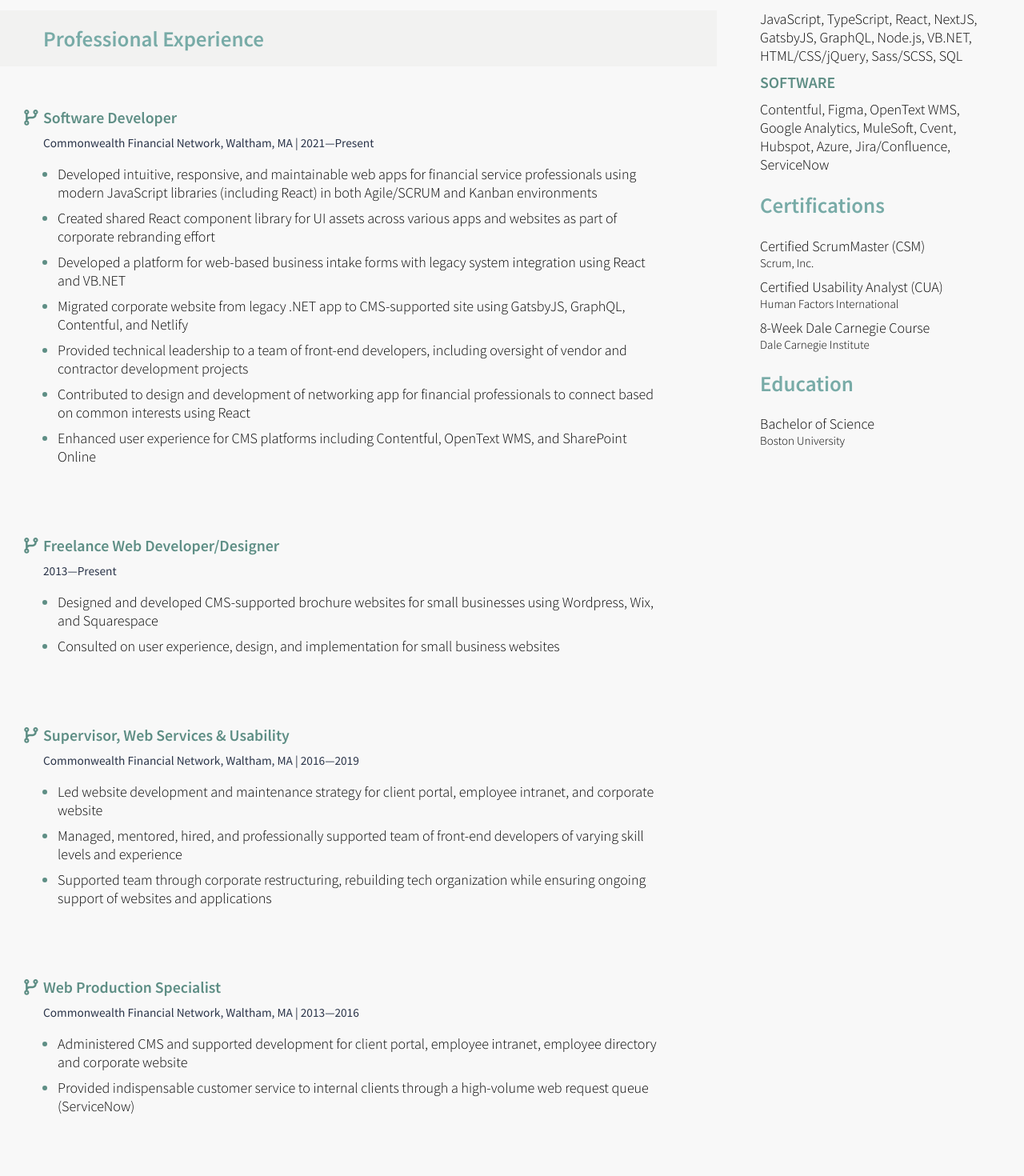
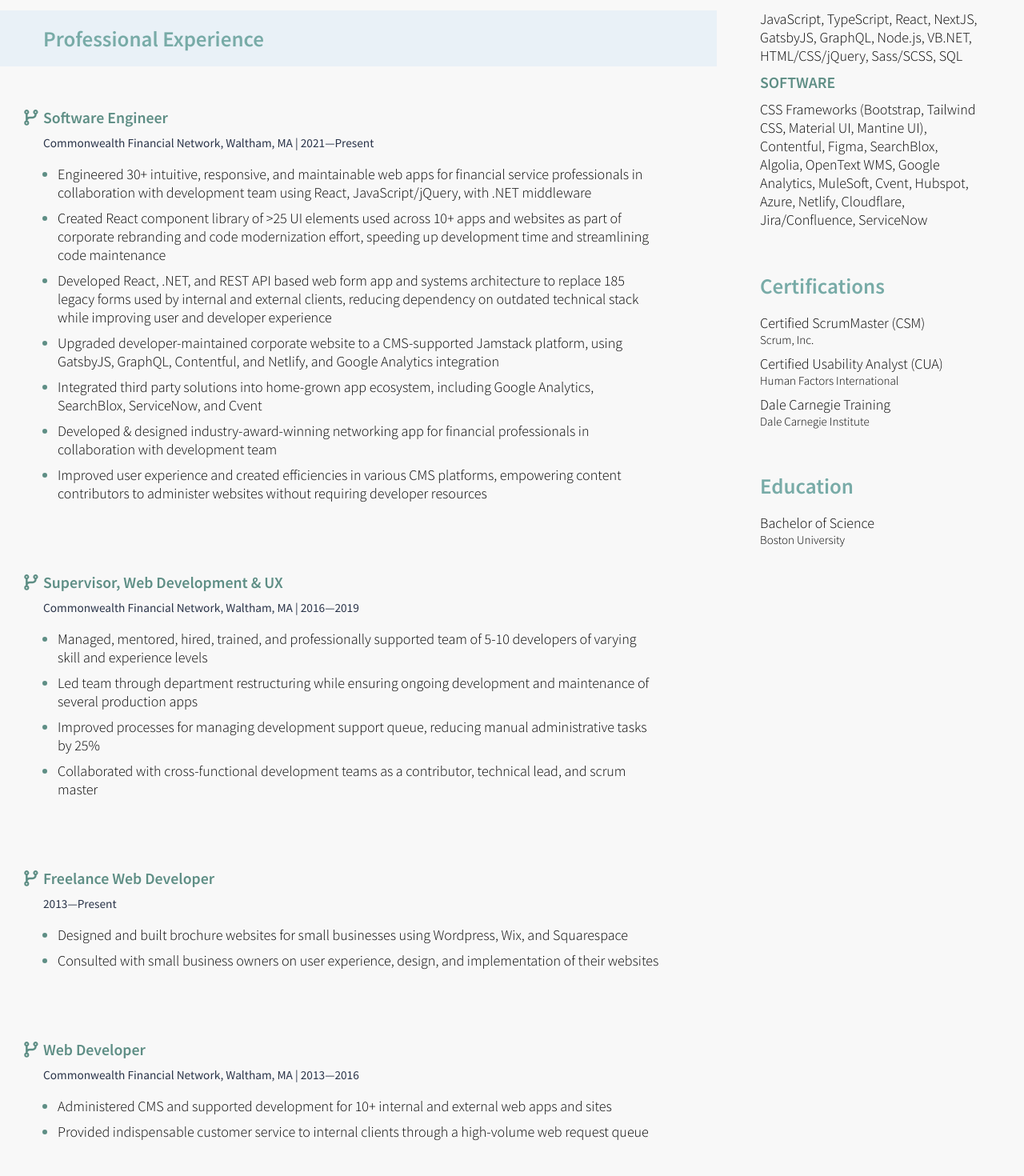
Before and after one commit to douglasio/portfolio-site, a React (Create React App) app: page / in a window 1280 px wide. Shown: the part 380-1850 px from the top of the page at 80% size. Built offline with nearby package versions, Linux system fonts and the light colour scheme.

Commit message:
Update resume, fix styling bugs

```diff
--- a/src/App.js
+++ b/src/App.js
@@ -5,6 +5,7 @@
 import { Helmet, HelmetProvider } from 'react-helmet-async';
 import { ThemeProvider } from 'styled-components';
 import { FontAwesomeIcon } from '@fortawesome/react-fontawesome';
+import { faSun, faMoon } from '@fortawesome/free-solid-svg-icons';
 import { faReact } from '@fortawesome/free-brands-svg-icons';
 
 // internal
@@ -16,7 +17,8 @@
 
 const App = () => {
     const [mobileView, setMobileView] = useState(false);
-    const { selectedTheme, toggleSelectedTheme } = useSelectedTheme();
+    const { selectedTheme, selectedThemeName, toggleSelectedTheme } =
+        useSelectedTheme();
 
     const mql = window.matchMedia('(max-width: 762px)');
 
@@ -34,8 +36,6 @@
     const currentYear = new Date().getFullYear();
 
     const pdf = process.env.PUBLIC_URL + '/Resume_DougOdell.pdf';
-
-    console.log(pdf);
 
     const handlePDFButton = () => {
         return window.open(pdf);
@@ -88,8 +88,13 @@
                                                 ? BUTTON.SIZE.SMALL
                                                 : BUTTON.SIZE.MEDIUM
                                         }
+                                        title="Toggle theme"
                                         variant="toggle">
-                                        Toggle Theme
+                                        {selectedThemeName === 'light' ? (
+                                            <FontAwesomeIcon icon={faSun} />
+                                        ) : (
+                                            <FontAwesomeIcon icon={faMoon} />
+                                        )}
                                     </Button>
                                 </div>
                                 <div className="lockup">
--- a/src/App.styles.js
+++ b/src/App.styles.js
@@ -70,7 +70,7 @@
         text-decoration: none;
         z-index: 1;
 
-        :before {
+        &:before {
             content: "";
             background-color: transparent;
             display: block;
@@ -89,7 +89,7 @@
             mix-blend-mode: ${({ theme }) => theme.body.a.hover.blend};
             text-decoration: underline;
 
-            :before {
+            &:before {
                 background-color: ${({ theme }) =>
                     theme.body.a.hover.background};
                 display: block;
@@ -259,6 +259,13 @@
         padding: 0.5rem 3rem 2rem;
     }
 
+    h2 {
+        background-color: ${({ theme }) => theme.main.h2.background};
+        padding: 1rem;
+        padding-left: ${bodyPaddingSm};
+        margin: 0 -${bodyPaddingSm} 1rem -${bodyPaddingSm};
+    }
+
     ul {
         margin: 0;
         padding: 0;
@@ -276,8 +283,22 @@
         display: block;
     }
 
+    section {
+        margin-bottom: 5rem;
+    }
+
     @media screen and (min-width: 762px) {
         padding: ${bodyPadding};
+
+        h2 {
+            background-color: transparent;
+            padding: 0;
+            margin: 1.5rem 0 1rem;
+        }
+
+        section {
+            margin-bottom: 3rem;
+        }
     }
 
     @media screen and (min-width: 2000px) {
--- a/src/components/Button.js
+++ b/src/components/Button.js
@@ -8,6 +8,7 @@
     download,
     onClick,
     size,
+    title,
     variant,
 }) => {
     const [animate, setAnimate] = useState();
@@ -24,6 +25,7 @@
             onAnimationEnd={() => setAnimate(null)}
             onClick={(e) => handleClick(onClick, variant)}
             size={size}
+            title={title}
             type="button"
             variant={variant}>
             {children}
--- a/src/data/resume.json
+++ b/src/data/resume.json
@@ -9,56 +9,57 @@
             "entries": [
                 {
                     "id": "ep001",
-                    "title": "Software Developer",
+                    "title": "Software Engineer",
                     "company": "Commonwealth Financial Network",
                     "location": "Waltham, MA",
                     "startDate": "2021-10-19",
                     "endDate": null,
                     "accomplishments": [
-                        "Developed intuitive, responsive, and maintainable web apps for financial service professionals using modern JavaScript libraries (including React) in both Agile/SCRUM and Kanban environments",
-                        "Created shared React component library for UI assets across various apps and websites as part of corporate rebranding effort",
-                        "Developed a platform for web-based business intake forms with legacy system integration using React and VB.NET",
-                        "Migrated corporate website from legacy .NET app to CMS-supported site using GatsbyJS, GraphQL, Contentful, and Netlify",
-                        "Provided technical leadership to a team of front-end developers, including oversight of vendor and contractor development projects",
-                        "Contributed to design and development of networking app for financial professionals to connect based on common interests using React",
-                        "Enhanced user experience for CMS platforms including Contentful, OpenText WMS, and SharePoint Online"
+                        "Engineered 30+ intuitive, responsive, and maintainable web apps for financial service professionals in collaboration with development team using React, JavaScript/jQuery, with .NET middleware",
+                        "Created React component library of >25 UI elements used across 10+ apps and websites as part of corporate rebranding and code modernization effort, speeding up development time and streamlining code maintenance",
+                        "Developed React, .NET, and REST API  based web form app and systems architecture to replace 185 legacy forms used by internal and external clients, reducing dependency on outdated technical stack while improving user and developer experience",
+                        "Upgraded developer-maintained corporate website to a CMS-supported Jamstack platform, using GatsbyJS, GraphQL, Contentful, and Netlify, and Google Analytics integration",
+                        "Integrated third party solutions into home-grown app ecosystem, including Google Analytics, SearchBlox, ServiceNow, and Cvent",
+                        "Developed & designed industry-award-winning networking app for financial professionals in collaboration with development team",
+                        "Improved user experience and created efficiencies in various CMS platforms, empowering content contributors to administer websites without requiring developer resources"
                     ]
                 },
                 {
                     "id": "ep002",
-                    "title": "Freelance Web Developer/Designer",
+                    "title": "Supervisor, Web Development & UX",
+                    "company": "Commonwealth Financial Network",
+                    "location": "Waltham, MA",
+                    "startDate": "2016-08-19",
+                    "endDate": "2019-08-19",
+                    "accomplishments": [
+                        "Managed, mentored, hired, trained, and professionally supported team of 5-10 developers of varying skill and experience levels",
+                        "Led team through department restructuring while ensuring ongoing development and maintenance of several production apps",
+                        "Improved processes for managing development support queue, reducing manual administrative tasks by 25%",
+                        "Collaborated with cross-functional development teams as a contributor,  technical lead, and scrum master"
+                    ]
+                },
+                {
+                    "id": "ep003",
+                    "title": "Freelance Web Developer",
                     "company": null,
                     "location": null,
                     "startDate": "2013-01-01",
                     "endDate": null,
                     "accomplishments": [
-                        "Designed and developed CMS-supported brochure websites for small businesses using Wordpress, Wix, and Squarespace",
-                        "Consulted on user experience, design, and implementation for small business websites"
-                    ]
-                },
-                {
-                    "id": "ep003",
-                    "title": "Supervisor, Web Services & Usability",
-                    "company": "Commonwealth Financial Network",
-                    "location": "Waltham, MA",
-                    "startDate": "2016-08-19",
-                    "endDate": "2019-08-19",
-                    "accomplishments": [
-                        "Led website development and maintenance strategy for client portal, employee intranet, and corporate website",
-                        "Managed, mentored, hired, and professionally supported team of front-end developers of varying skill levels and experience",
-                        "Supported team through corporate restructuring, rebuilding tech organization while ensuring ongoing support of websites and applications"
+                        "Designed and built brochure websites for small businesses using Wordpress, Wix, and Squarespace",
+                        "Consulted with small business owners on user experience, design, and implementation of their websites"
                     ]
                 },
                 {
                     "id": "ep004",
-                    "title": "Web Production Specialist",
+                    "title": "Web Developer",
                     "company": "Commonwealth Financial Network",
                     "location": "Waltham, MA",
                     "startDate": "2013-08-19",
                     "endDate": "2016-08-19",
                     "accomplishments": [
-                        "Administered CMS and supported development for client portal, employee intranet, employee directory and corporate website",
-                        "Provided indispensable customer service to internal clients through a high-volume web request queue (ServiceNow)"
+                        "Administered CMS and supported development for 10+ internal and external web apps and sites",
+                        "Provided indispensable customer service to internal clients through a high-volume web request queue"
                     ]
                 }
             ]
@@ -125,6 +126,10 @@
                 "type": "code"
             },
             {
+                "name": "CSS Frameworks (Bootstrap, Tailwind CSS, Material UI, Mantine UI)",
+                "type": "software"
+            },
+            {
                 "name": "SQL",
                 "type": "code"
             },
@@ -134,6 +139,14 @@
             },
             {
                 "name": "Figma",
+                "type": "software"
+            },
+            {
+                "name": "SearchBlox",
+                "type": "software"
+            },
+            {
+                "name": "Algolia",
                 "type": "software"
             },
             {
@@ -161,6 +174,14 @@
                 "type": "software"
             },
             {
+                "name": "Netlify",
+                "type": "software"
+            },
+            {
+                "name": "Cloudflare",
+                "type": "software"
+            },
+            {
                 "name": "Jira/Confluence",
                 "type": "software"
             },
@@ -182,7 +203,7 @@
                 "institution": "Human Factors International"
             },
             {
-                "title": "8-Week Dale Carnegie Course",
+                "title": "Dale Carnegie Training",
                 "institution": "Dale Carnegie Institute"
             }
         ]
--- a/src/hooks/useSelectedTheme.js
+++ b/src/hooks/useSelectedTheme.js
@@ -43,6 +43,7 @@
 
     return {
         selectedTheme: theme[selectedTheme],
+        selectedThemeName: selectedTheme,
         toggleSelectedTheme: toggleSelectedTheme,
     };
 };
--- a/src/style/colors.js
+++ b/src/style/colors.js
@@ -28,7 +28,7 @@
         fog: '#7c837e',
         mist: '#98a09c',
         hazmat: '#c5c1a9',
-        ghost: '#f2f2f1',
+        ghost: '#e9f1f7',
     },
     vibrant: {
         midnight: '#005fa3',
```
